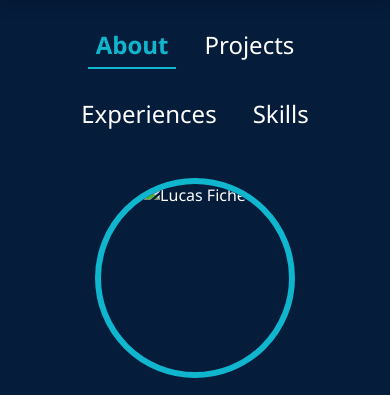
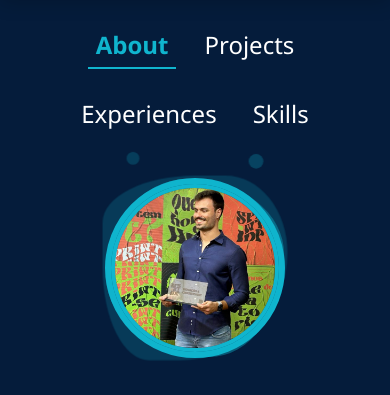
Before and after one commit to Lucas-Fiche/portfolio_V1, a plain HTML site: page template/index.html in a window 390 px wide. Shown: the top 395 px of the page. Drawn offline with Linux system fonts and the light colour scheme.

Commit message:
Alterações

```diff
--- /dev/null
+++ b/static/css/profile-animation.css
@@ -0,0 +1,142 @@
+/* Animação de tinta para a foto de perfil */
+
+.profile-img {
+    position: relative;
+    width: 250px;
+    height: 250px;
+    border-radius: 50%;
+    overflow: visible; /* Importante para permitir que a animação ultrapasse o círculo */
+    margin-bottom: 30px;
+    z-index: 1;
+}
+
+.profile-img-container {
+    position: relative;
+    width: 250px;
+    height: 250px;
+    margin: 0 auto;
+    margin-bottom: 40px;
+}
+
+.profile-img img {
+    width: 100%;
+    height: 100%;
+    object-fit: cover;
+    border-radius: 50%;
+    position: relative;
+    z-index: 2;
+    border: 4px solid #10b5ce;
+}
+
+/* Animação de tinta */
+.profile-img::before,
+.profile-img::after {
+    content: '';
+    position: absolute;
+    width: 100%;
+    height: 100%;
+    top: 0;
+    left: 0;
+    border-radius: 50%;
+    background-color: rgba(16, 181, 206, 0.4);
+    z-index: -1;
+    transform: scale(1);
+    animation: ink-splash 8s infinite ease-in-out;
+}
+
+.profile-img::after {
+    animation-delay: -4s;
+    background-color: rgba(16, 181, 206, 0.2);
+}
+
+@keyframes ink-splash {
+    0%, 100% {
+        transform: scale(1);
+        border-radius: 50%;
+    }
+
+    33% {
+        transform: scale(1.1);
+        border-radius: 60% 40% 70% 30% / 30% 50% 70% 60%;
+    }
+
+    66% {
+        transform: scale(1.15);
+        border-radius: 40% 60% 30% 70% / 60% 30% 70% 40%;
+    }
+}
+
+/* Efeito de partículas (bolhas) */
+.ink-bubble {
+    position: absolute;
+    background-color: rgba(16, 181, 206, 0.5);
+    border-radius: 50%;
+    z-index: -1;
+    opacity: 0;
+    pointer-events: none;
+}
+
+.ink-bubble:nth-child(1) {
+    width: 20px;
+    height: 20px;
+    bottom: 10%;
+    left: 20%;
+    animation: bubble-float 10s infinite ease-in-out;
+}
+
+.ink-bubble:nth-child(2) {
+    width: 15px;
+    height: 15px;
+    bottom: 5%;
+    right: 20%;
+    animation: bubble-float 7s infinite ease-in-out 1s;
+}
+
+.ink-bubble:nth-child(3) {
+    width: 10px;
+    height: 10px;
+    top: 15%;
+    left: 10%;
+    animation: bubble-float 9s infinite ease-in-out 2s;
+}
+
+.ink-bubble:nth-child(4) {
+    width: 12px;
+    height: 12px;
+    top: 10%;
+    right: 10%;
+    animation: bubble-float 8s infinite ease-in-out 3s;
+}
+
+@keyframes bubble-float {
+    0% {
+        transform: translateY(0) scale(1);
+        opacity: 0;
+    }
+
+    20% {
+        opacity: 0.7;
+    }
+
+    100% {
+        transform: translateY(-100px) scale(1.5);
+        opacity: 0;
+    }
+}
+
+/* Responsividade */
+@media (max-width: 992px) {
+    .profile-img-container,
+    .profile-img {
+        width: 200px;
+        height: 200px;
+    }
+}
+
+@media (max-width: 576px) {
+    .profile-img-container,
+    .profile-img {
+        width: 180px;
+        height: 180px;
+    }
+}
--- a/template/index.html
+++ b/template/index.html
@@ -11,6 +11,7 @@
     <link rel="stylesheet" href="../static/css/experiences.css">
     <link rel="stylesheet" href="../static/css/skills.css">
     <link rel="stylesheet" href="../static/css/top-navbar.css">
+    <link rel="stylesheet" href="../static/css/profile-animation.css">
     <!-- Font Awesome para ícones -->
     <link rel="stylesheet" href="https://cdnjs.cloudflare.com/ajax/libs/font-awesome/6.4.0/css/all.min.css">
 </head>
@@ -22,16 +23,16 @@
                 <a href="index.html">Lucas Fiche</a>
             </div>
             <div class="social-icons-navbar">
-                <a href="mailto:seu-email@exemplo.com" class="social-icon-link" aria-label="Email">
+                <a href="mailto:lucas.fiche.u.borges@gmail.com" class="social-icon-link" aria-label="Email">
                     <i class="fa-solid fa-envelope"></i>
                 </a>
-                <a href="https://instagram.com/seuperfil" class="social-icon-link" aria-label="Instagram">
+                <a href="https://instagram.com/lucas_fiche_" class="social-icon-link" aria-label="Instagram" target="_blank">
                     <i class="fa-brands fa-instagram"></i>
                 </a>
-                <a href="https://linkedin.com/in/seuperfil" class="social-icon-link" aria-label="LinkedIn">
+                <a href="#" class="social-icon-link" aria-label="LinkedIn" target="_blank">
                     <i class="fa-brands fa-linkedin-in"></i>
                 </a>
-                <a href="https://github.com/seuperfil" class="social-icon-link" aria-label="GitHub">
+                <a href="https://github.com/Lucas-Fiche" class="social-icon-link" aria-label="GitHub" target="_blank">
                     <i class="fa-brands fa-github"></i>
                 </a>
             </div>
@@ -54,18 +55,24 @@
             <!-- Seção About -->
             <section id="about" class="section about-section">
                 <div class="about-centered">
-                    <div class="profile-img">
-                        <img src="../static/img/profile.jpg" alt="Lucas Fiche">
+                    <div class="profile-img-container">
+                        <div class="profile-img">
+                            <img src="../images/foto_perfil_sprint.jpeg" alt="Lucas Fiche">
+                            <div class="ink-bubble"></div>
+                            <div class="ink-bubble"></div>
+                            <div class="ink-bubble"></div>
+                            <div class="ink-bubble"></div>
+                        </div>
                     </div>
 
                     <h1 class="name">Lucas Fiche</h1>
                     <p class="title" id="typed-title"></p>
 
                     <div class="social-icons-top">
-                        <a href="#" aria-label="Email"><i class="fa-solid fa-envelope"></i></a>
-                        <a href="#" aria-label="Instagram"><i class="fa-brands fa-instagram"></i></a>
-                        <a href="#" aria-label="LinkedIn"><i class="fa-brands fa-linkedin"></i></a>
-                        <a href="#" aria-label="GitHub"><i class="fa-brands fa-github"></i></a>
+                        <a href="mailto:lucas.fiche.u.borges@gmail.com" aria-label="Email" target="_blank"><i class="fa-solid fa-envelope"></i></a>
+                        <a href="https://instagram.com/lucas_fiche_" aria-label="Instagram" target="_blank"><i class="fa-brands fa-instagram"></i></a>
+                        <a href="#" aria-label="LinkedIn"><i class="fa-brands fa-linkedin" target="_blank"></i></a>
+                        <a href="https://github.com/Lucas-Fiche" aria-label="GitHub" target="_blank"><i class="fa-brands fa-github"></i></a>
                     </div>
 
                     <h2 class="about-title">About Me</h2>
```
Also changed, not shown: template/certificates.html (+4 -4 lines).
